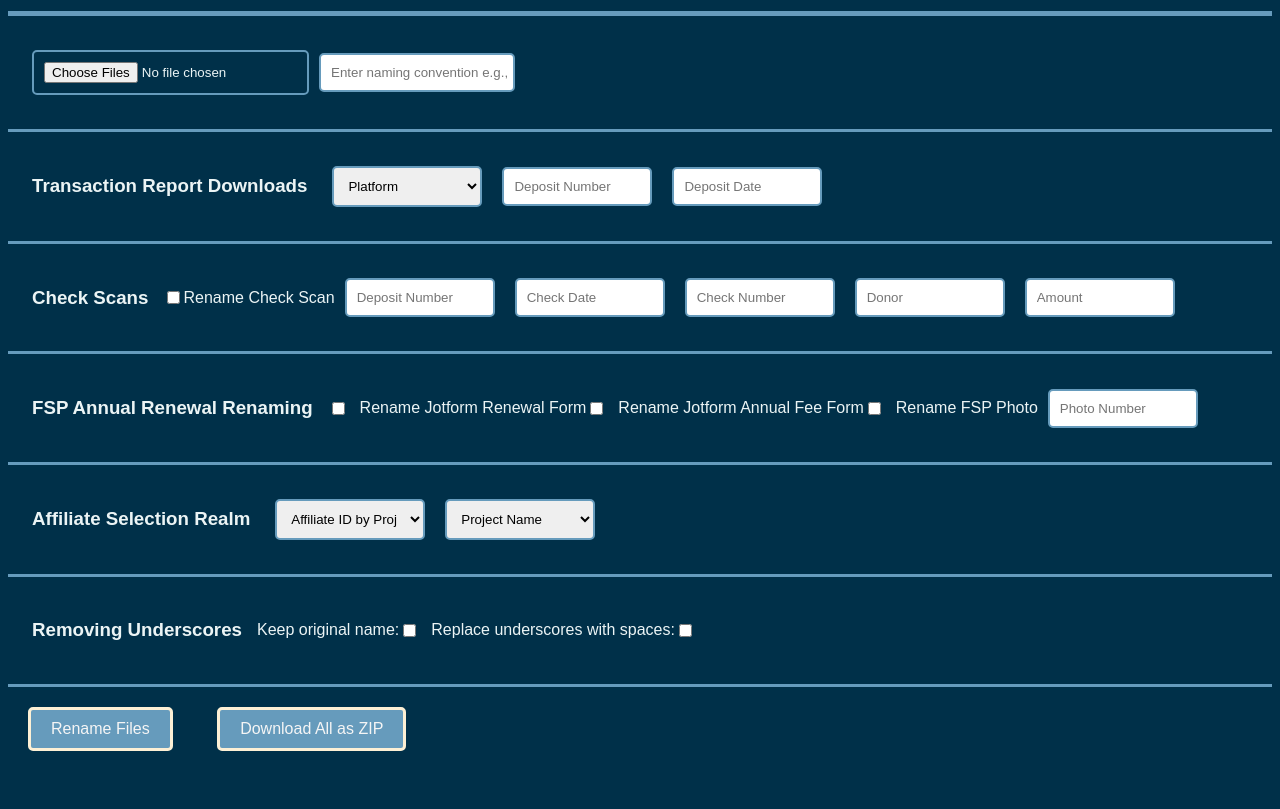
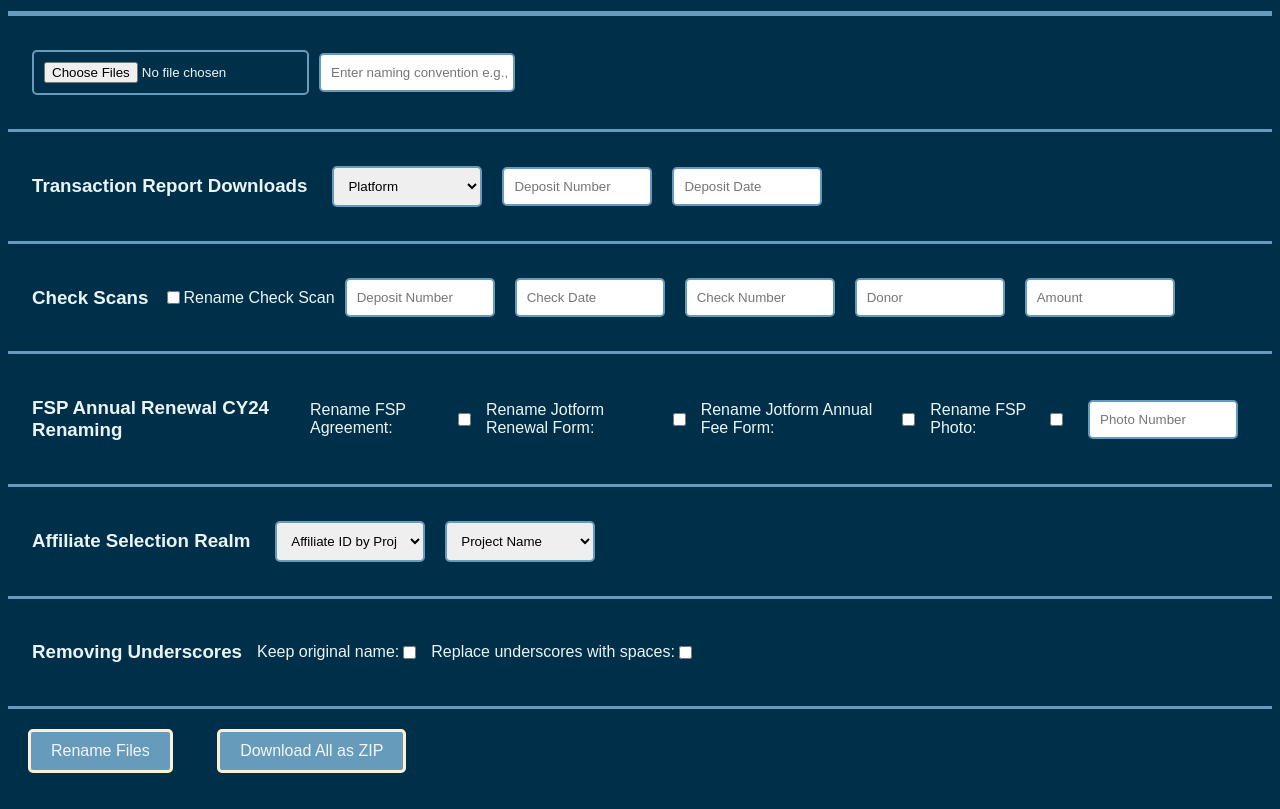
Before and after one commit to skymouse85/batchFileRename, a website: page index.html in a window 1280 px wide. Shown: the part 87-896 px from the top of the page. Before the commit the page ends 874 px from the top, so only its background shows below. Drawn offline with nearby package versions, Linux system fonts and the light colour scheme; a web font is replaced by a local one.

Commit message:
FSP Aggrement rename added

```diff
--- a/app.js
+++ b/app.js
@@ -97,6 +97,7 @@ function renameFiles() {
     const donor = document.getElementById('donor').value;
     const amount = document.getElementById('amount').value;
     const photNum = document.getElementById('photNum').value;
+    const agreement = document.getElementById('agreement').value;
     // const cy = document.getElementById('cy').value;
     const affiliateIdSelect = document.getElementById('affiliateIdSelect').value;
     const affiliateProjectSelect = document.getElementById('affiliateProjectSelect').value;
@@ -129,6 +130,9 @@ console.log("Affiliate Project:", affiliateProjectSelect);
 
         if (checks) {
             newFileName = `${checkDepNum} ${checkDate} ${chNum} ${donor} ${amount} ${affiliateProjectSelect}.${extension}`;
+        }
+        if (agreement) {
+            newFileName = `${affiliateIdSelect} ${affiliateProjectSelect} FSP Agreement CY24.${extension}`;
         }
         if (renewal) {
             newFileName = `${affiliateIdSelect} ${affiliateProjectSelect} Annual Renewal Form CY24.${extension}`;
--- a/index.html
+++ b/index.html
@@ -53,13 +53,15 @@
 
     <!-- Renewal Forms -->
     <div class="body_div">
-        <h3 class="section-label">FSP Annual Renewal Renaming</h3>
+        <h3 class="section-label">FSP Annual Renewal CY24 Renaming</h3>
+        <label for="agreement">Rename FSP Agreement:</label>
+        <input type="checkbox" id="agreement"  class="checkbox" >
+        <label for="renewal">Rename Jotform Renewal Form:</label>
         <input type="checkbox" id="renewal"  class="checkbox" >
-        <label for="renewal">Rename Jotform Renewal Form</label>
+        <label for="fee">Rename Jotform Annual Fee Form:</label>
         <input type="checkbox" id="fee"  class="checkbox">
-        <label for="fee">Rename Jotform Annual Fee Form</label>
+        <label for="photo">Rename FSP Photo:</label>
         <input type="checkbox" id="photo"  class="checkbox" >
-        <label for="photo">Rename FSP Photo</label>
         <input type="text" id="photNum" placeholder="Photo Number" class="styled-input">
 
     </div>
--- a/styles.css
+++ b/styles.css
@@ -79,6 +79,10 @@
     /* border: solid #669bbc .5px  */
 }
 
+.checkLabel {
+    margin-right: 10px;
+}
+
 .styled-input {
     padding: 10px;
     width: 150px;
```
Also changed, not shown: 1 other file.
